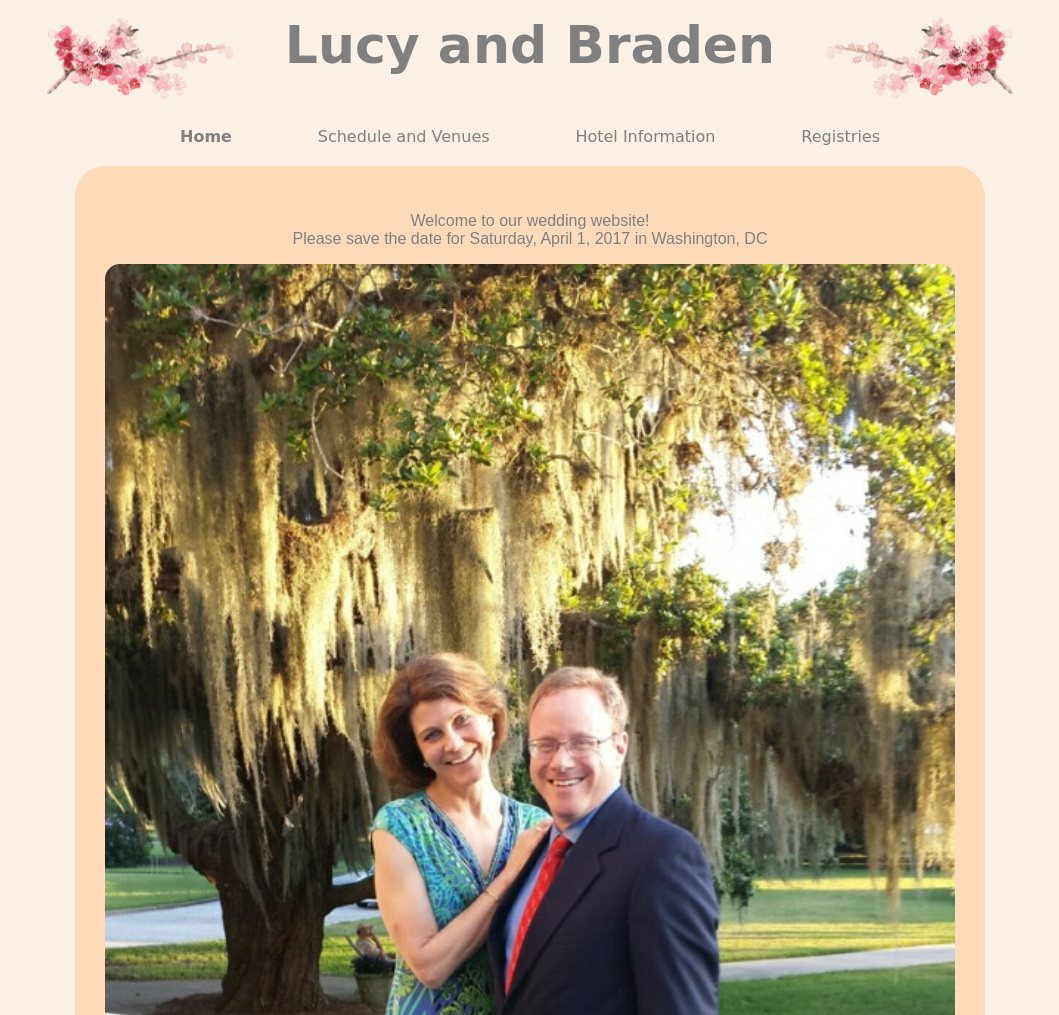
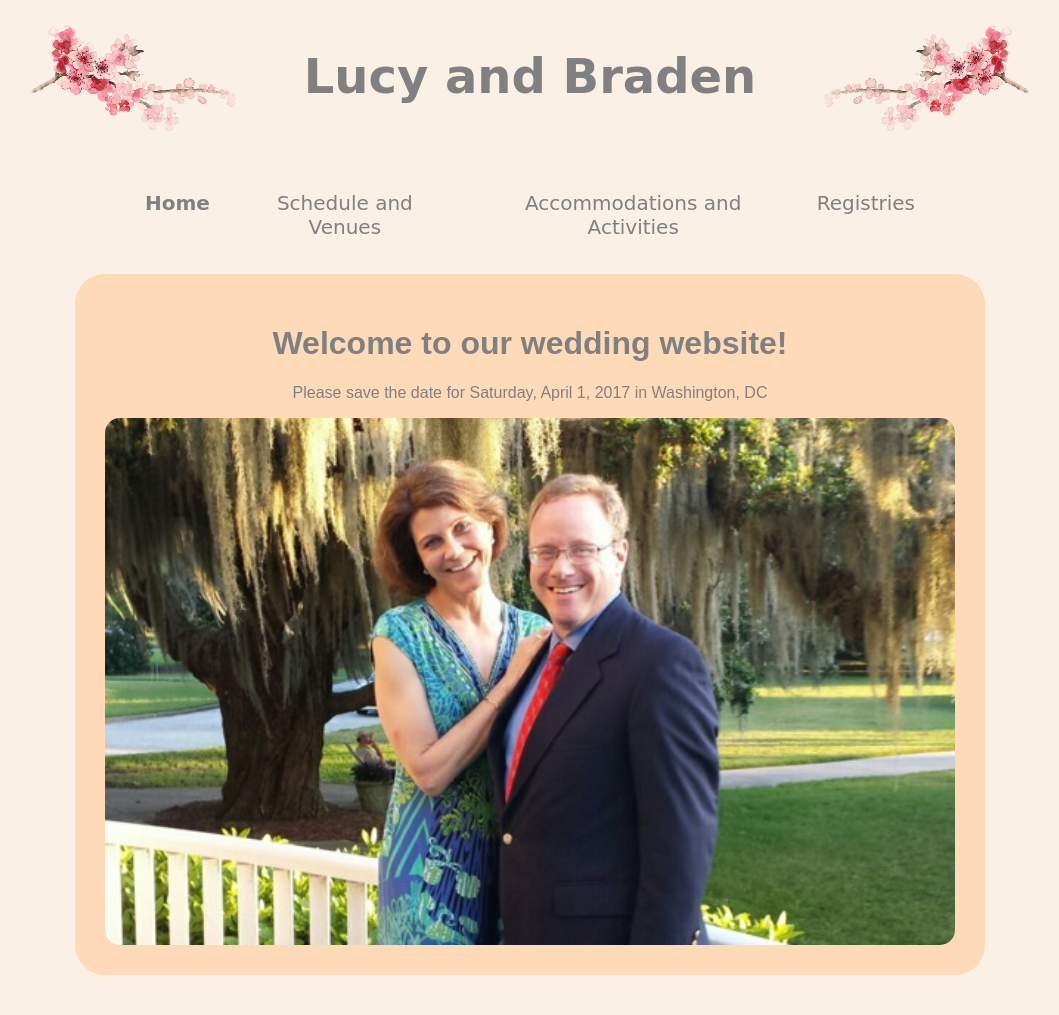
Before and after one commit to chas11man/lucyandbraden, a Django app: page / in a window 1280 px wide. Shown: the top 1015 px of the page, without its empty margins (110-1169 px from the left). After the commit the page ends 975 px from the top, so only its background shows below. Run offline with Django 3.2, Linux system fonts and the light colour scheme; some web fonts are replaced.

Commit message:
style touch ups, image edits, and activities added

```diff
--- a/home/static/home/style.css
+++ b/home/static/home/style.css
@@ -14,6 +14,8 @@ a {
 
 .links a {
     text-decoration: none;
+    font-size: 1.25em;
+    padding: 15px;
 }
 
 .center-block a {
@@ -29,8 +31,8 @@ a.active {
 }
 
 .header {
-    font-size: 52px;
-    margin: 15px;
+    font-size: 3em;
+    margin: .5em auto;
     font-weight: bold;
     font-family: 'Petit Formal Script', cursive;
 }
@@ -49,7 +51,7 @@ a.active {
 }
 
 .blossom {
-    width: 20%;
+    height: 2.25em;
 }
 
 .floatleft {
@@ -61,7 +63,7 @@ a.active {
 }
 
 .links {
-    margin: 20px 15%;
+    margin: 20px 10%;
     display: flex;
     justify-content: space-between;
 }
--- a/home/templates/home/index.html
+++ b/home/templates/home/index.html
@@ -14,27 +14,30 @@
         <img class="blossom floatleft" src="{% static 'home/cherry_blossom_left.png' %}">
         <img class="blossom floatright" src="{% static 'home/cherry_blossom_right.png' %}">
         <div>
-            <p>Lucy and Braden</p>
+            <p style="padding: .5em 0;">Lucy and Braden</p>
         </div>
     </div>
     <div class="links">
         <a href="#" class="pageLink active" onclick="showPage(event, 'home')">Home</a>
         <a href="#" class="pageLink" onclick="showPage(event, 'schedule')">Schedule and Venues</a>
-        <a href="#" class="pageLink" onclick="showPage(event, 'hotel')">Hotel Information</a>
+        <a href="#" class="pageLink" onclick="showPage(event, 'hotel')">Accommodations and Activities</a>
         <a href="#" class="pageLink" onclick="showPage(event, 'registry')">Registries</a>
     </div>
     <div class="center-block">
         <div id="home" class="pageContent" style="display: block;">
-            <p>Welcome to our wedding website!<br>
-            Please save the date for Saturday, April 1, 2017 in Washington, DC</p>
+            <h1>Welcome to our wedding website!</h1>
+            <p>Please save the date for Saturday, April 1, 2017 in Washington, DC</p>
             <img src="{% static 'home/jekyll.jpg' %}">
         </div>
         <div id="schedule" class="pageContent" style="display: none;">
             <p>Details still to come. Please check back later.</p>
         </div>
         <div id="hotel" class="pageContent" style="display: none;">
+            <h1>Accommodations</h1>
             <p>Hotel rooms are being held for the nights of Friday, March 31 and Saturday, April 1 at the Kimpton Hotel Palomar, a few blocks from the church and reception and near Dupont Circle in Washington, DC. Please contact the hotel before March 1, 2017 and ask for the Alexander & Murphy wedding, to get the wedding rate. If you'd like to stay longer, just let them know and they will likely extend the rate for the extra nights. You can call them at 877-866-3070 in the US, or book online at the link below, or access the Kimpton Hotel Palomar Washington DC website and use meeting number 11420107278 when you book your room for these nights.</p>
             <a href="https://gc.synxis.com/rez.aspx?Hotel=26732&Chain=10179&arrive=3/31/2017&depart=4/2/2017&adult=1&child=0&group=11420107278" target="_blank">Kimpton Hotel Palomar</a>
+            <h1>Activities</h1>
+            <p>Washington is a wonderful place to visit with children -- there are numerous Smithsonian museums on the National Mall covering natural history, American history, air & space, and much more. The historic sights landmarks of the White House, Washington Monument, Lincoln and Jefferson memorials. Paddle boats on the Tidal Basin, the National Zoo, the kid-oriented Spy Museum.  We'd love for families to make it a family holiday and we'd be delighted to arrange childcare and activities for children on the day of the wedding.  Please let us know and we can send more information.</p>
         </div>
         <div id="registry" class="pageContent" style="display: none;">
             <p>Details still to come. Please check back later.</p>
```
Also changed, not shown: home/static/home/cherry_blossom_left.png, home/static/home/cherry_blossom_right.png, home/static/home/jekyll.jpg.
